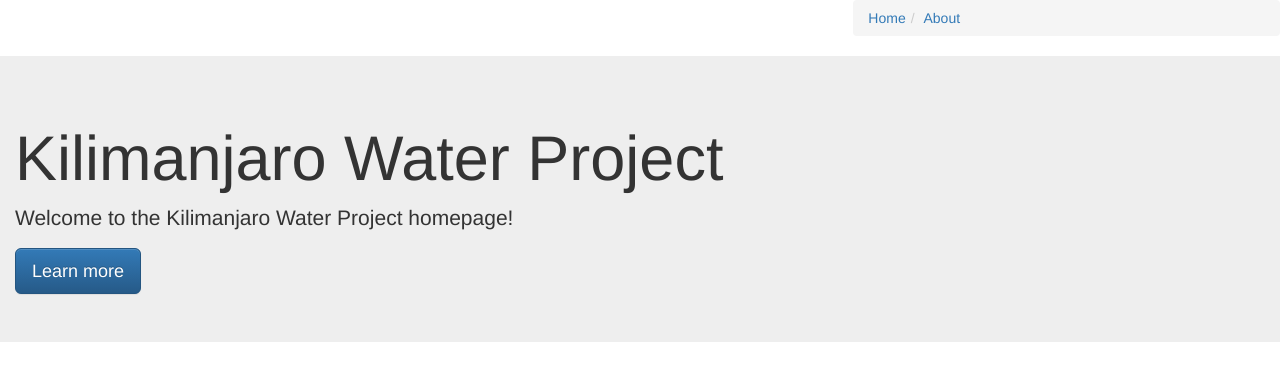
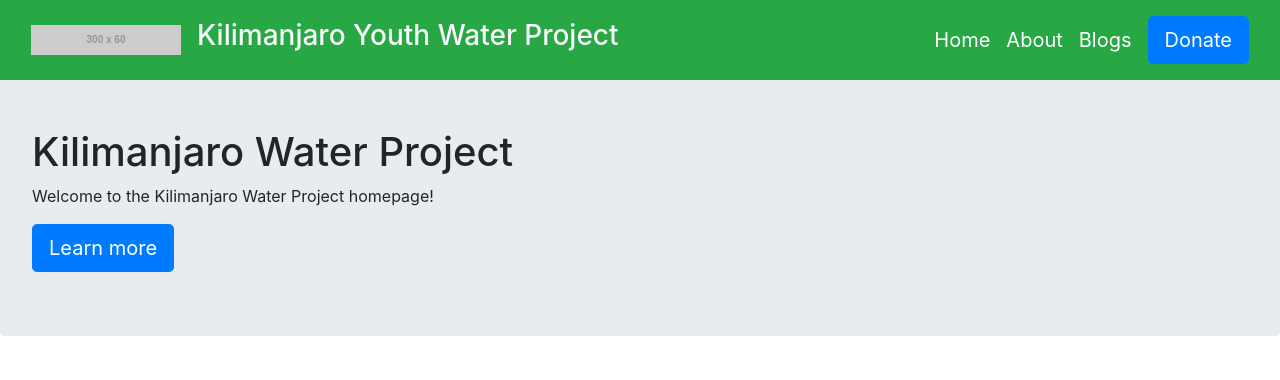
Before and after one commit to bukejit/kilimanjaro-youth-water-project, a React (Create React App) app in the folder client-app/: page / in a window 1280 px wide. Shown: the top 380 px of the page. Built offline with nearby package versions, Linux system fonts and the light colour scheme.

Commit message:
Added a basic navbar - updated bootstrap to 4

```diff
--- a/client-app/public/index.html
+++ b/client-app/public/index.html
@@ -11,10 +11,9 @@
     <link rel="manifest" href="%PUBLIC_URL%/manifest.json">
     <link rel="shortcut icon" href="%PUBLIC_URL%/favicon.ico">
     <!-- Latest compiled and minified CSS -->
-    <link rel="stylesheet" href="https://maxcdn.bootstrapcdn.com/bootstrap/3.3.7/css/bootstrap.min.css" integrity="sha384-BVYiiSIFeK1dGmJRAkycuHAHRg32OmUcww7on3RYdg4Va+PmSTsz/K68vbdEjh4u" crossorigin="anonymous">
+    <link rel="stylesheet" href="https://maxcdn.bootstrapcdn.com/bootstrap/4.0.0/css/bootstrap.min.css" integrity="sha384-Gn5384xqQ1aoWXA+058RXPxPg6fy4IWvTNh0E263XmFcJlSAwiGgFAW/dAiS6JXm" crossorigin="anonymous">
 
 <!-- Optional theme -->
-<link rel="stylesheet" href="https://maxcdn.bootstrapcdn.com/bootstrap/3.3.7/css/bootstrap-theme.min.css" integrity="sha384-rHyoN1iRsVXV4nD0JutlnGaslCJuC7uwjduW9SVrLvRYooPp2bWYgmgJQIXwl/Sp" crossorigin="anonymous">
     <title>React App</title>
   </head>
   <body>
--- /dev/null
+++ b/client-app/src/components/App.css
@@ -0,0 +1,3 @@
+.push {
+  margin-top: 4rem !important;
+}
--- a/client-app/src/components/App.js
+++ b/client-app/src/components/App.js
@@ -1,13 +1,16 @@
 import React, { Component } from 'react';
 import PropTypes from 'prop-types';
-import Header from './common/Header';
+import SecondHeader from './common/SecondHeader';
+import './App.css';
 
 class App extends Component {
   render() {
     return (
       <div className="App">
-        <Header />
-        {this.props.children}
+        <SecondHeader />
+        <div className="push">
+        { this.props.children }
+        </div>
       </div>
     );
   }
--- /dev/null
+++ b/client-app/src/components/common/SecondHeader.css
@@ -0,0 +1,18 @@
+.logo {
+  display: flex;
+  align-items: center;
+  flex-wrap: wrap;
+  height: 100%;
+}
+
+.header-container {
+  height: 4rem;
+}
+
+.custBreadcrumbs {
+  justify-content: flex-end;
+}
+
+.title {
+  align-self: center;
+}
--- /dev/null
+++ b/client-app/src/components/common/SecondHeader.js
@@ -0,0 +1,35 @@
+import React from 'react';
+import { Link } from 'react-router-dom';
+import './SecondHeader.css';
+
+const SecondHeader = () => (
+  <nav className="navbar navbar-expand-lg navbar-dark bg-success fixed-top customNav">
+    <div className="container-fluid header-container">
+        <Link to="/" className="navbar-brand logo" activeClassName="active">
+          <img src="http://placehold.it/300x60?text=Logo" width="150" height="30" alt="LOGO"></img>
+        </Link>
+        <h3 className="text-light">Kilimanjaro Youth Water Project</h3>
+        <button className="navbar-toggler" type="button" data-toggle="collapse" data-target="#collapsibleNavbar">
+          <span className="navbar-toggler-icon"></span>
+        </button>
+        <div className="collapse navbar-collapse custBreadcrumbs" id="collapsibleNavbar">
+          <ul className="navbar-nav">
+            <li className="nav-item">
+              <Link to="/Home" className="navbar-brand logo" activeClassName="active">Home</Link>
+            </li>
+            <li className="nav-item">
+              <Link to="/About" className="navbar-brand logo" activeClassName="active">About</Link>
+            </li>
+            <li className="nav-item">
+              <Link to="/" className="navbar-brand logo" activeClassName="active">Blogs</Link>
+            </li>
+            <li className="donate-button">
+              <button type="button" className="btn btn-primary btn-lg">Donate</button>
+            </li>
+          </ul>
+        </div>
+    </div>
+  </nav>
+);
+
+export default SecondHeader;
```
